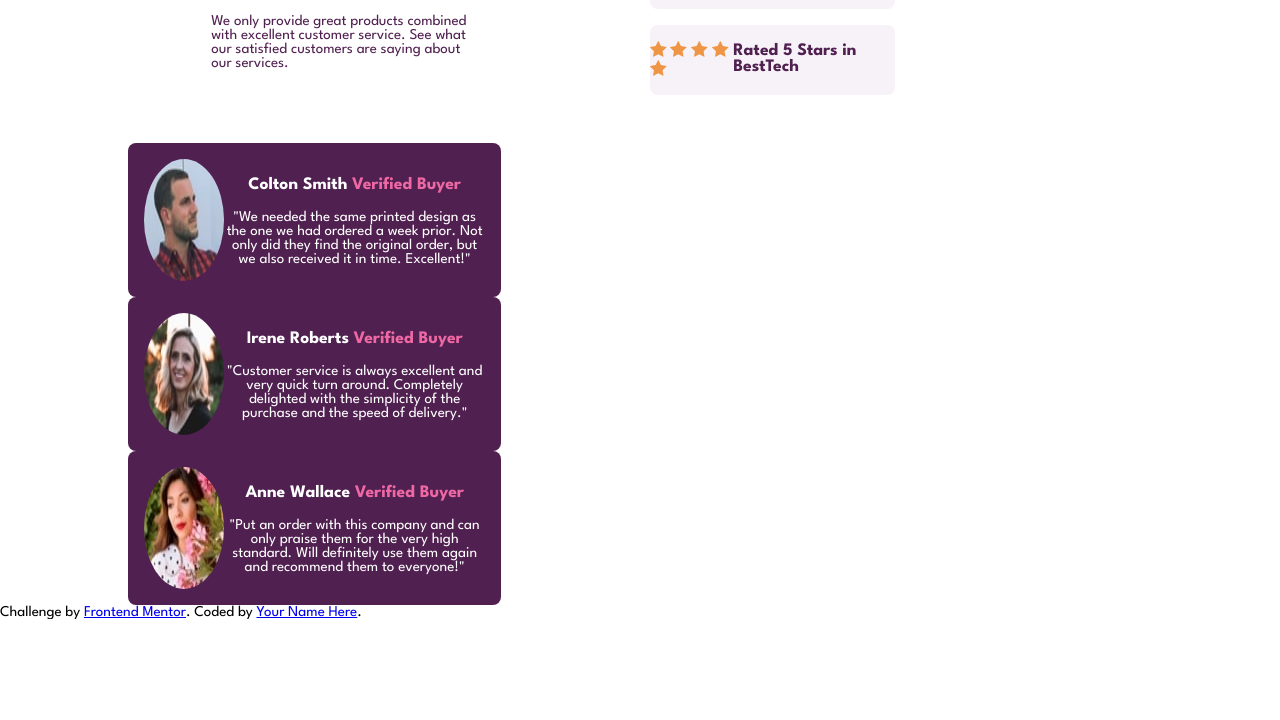
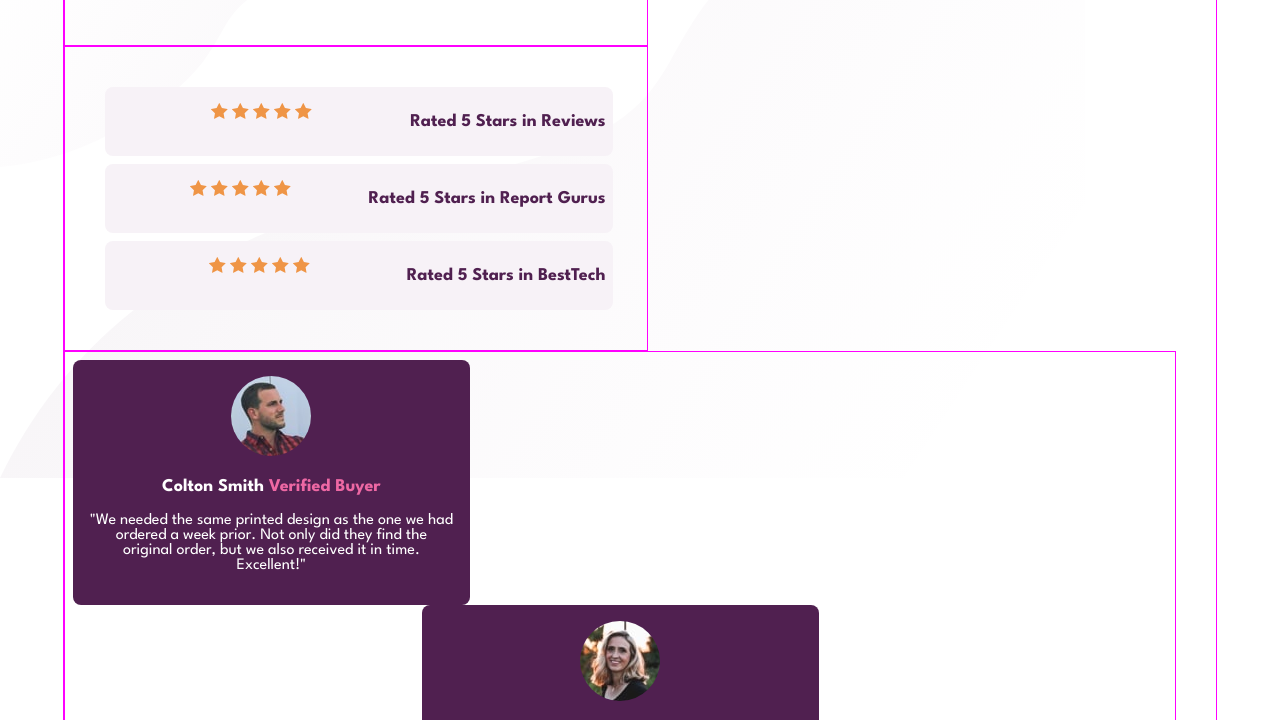
Before and after one commit to seigiakatsuka/social-proof-section-master, a plain HTML site: page index.html in a window 1280 px wide. Shown: the part 195-915 px from the top of the page. Before the commit the page ends 814 px from the top, so only its background shows below. Drawn offline with Linux system fonts and the light colour scheme.

Commit message:
styling changes

```diff
--- a/css/style.css
+++ b/css/style.css
@@ -18,18 +18,16 @@
 
 body {
   margin: 0;
-  font-size: 15px;
+  font-size: 1rem;
   font-family: var(--ff-primary);
+  color: var(--clr-neutral-600);
+  background-image:
+    url(../images/bg-pattern-top-desktop.svg),
+    url(../images/bg-pattern-bottom-desktop.svg);
+    background-repeat: no-repeat;
 }
 
-.section-one {
-  background-image: url("images/bg-pattern-top-desktop.svg") ;
-  color: var(--clr-accent-600);
-}
-
-.section-two {
-  background-image: url("images/gb-pattern-bottom-desktop.svg");
-}
+/*-- Typography --*/
 
 h1 {
   font-size: 2.5rem;
@@ -37,6 +35,7 @@ h1 {
 }
 
 h3 {
+  font-size: 1.125rem;
   color: var(--clr-accent-600);
 }
 
@@ -52,56 +51,49 @@ span {
 .customer-name {
   color: var(--clr-neutral-100)
 }
+
 /* -- Layout -- */
 
 .container {
+  display: flex;
+  flex-direction: column;
+  width: 90%;
   margin: 0 auto;
-  max-width: 80% ;
+  border: 1px solid magenta;
 }
 
 .columns {
-  display: flex;
+
 }
-/*-- section-one --*/
 
 .col-1 {
-  width: 25%;
-  text-align: left;
+  width: 45%;
   padding: 2rem;
-  margin: 0 5%;
+  border: 1px solid magenta;
 }
 
 .col-2 {
-  width: 30%;
-  padding: 2rem;
-  margin: 0 5%;
+  display: flex;
+  flex-direction: column;
+  width: 95%;
+  padding: .5rem;
+  border: 1px solid magenta;
 }
 
 .star-rating {
-  margin: 1rem;
+  margin: .5rem;
   display: flex;
-  justify-content: space-around;
+  justify-content: space-between;
+  padding: .5rem;
   background-color: var(--clr-neutral-300);
   border-radius: 8px;
-  width: 80%;
-
+  width: 95%;
 }
 .stars {
-  margin: 1rem auto;
+  margin: .5rem auto;
 }
 
-
-
-/*-- section-two --*/
-
-.col-3 {
-  width: 100%;
-}
-
-
 .customer {
-  display: flex;
-  justify-content: space-around;
   background-color: var(--clr-accent-600);
   color: var(--clr-neutral-100);
   width: 33.33%;
@@ -109,3 +101,15 @@ span {
   padding: 1rem;
   text-align: center;
 }
+
+.col-2 > .colton {
+  align-self: flex-start;
+}
+
+.col-2 > .irene {
+  align-self: center;
+}
+
+.col-2 > .anne {
+  align-self: flex-end;
+}
--- a/index.html
+++ b/index.html
@@ -21,11 +21,9 @@
   </head>
 
   <body>
+    <main>
+      <!-- User Love -->
     <div class="container">
-
-      <!-- User Love -->
-
-    <section class="section-one">
       <div class="columns">
         <div class="col-1">
           <h1>10,000+ of our users love our products.</h1>
@@ -36,7 +34,7 @@
 
         <!-- Star ratings -->
 
-      <div class="col-2">
+        <div class="col-1">
           <div class="star-rating one">
             <div class="stars">
               <img src="images/icon-star.svg" alt="star">
@@ -69,13 +67,12 @@
           </div>
         </div>
     </div>
-  </section>
+
 
 
 <!-- Customer reviews -->
-  <section class="section-two">
     <div class="columns">
-      <div class="col-3">
+      <div class="col-2">
         <div class="customer colton">
           <img class="customer-image" src="images/image-colton.jpg" alt="colton smith">
           <div>
@@ -109,7 +106,7 @@
         </div>
       </div>
     </div>
-  </section>
+
   </div>
 
     <div class="attribution">
@@ -118,5 +115,6 @@
         >Frontend Mentor</a
       >. Coded by <a href="#">Your Name Here</a>.
     </div>
+  </main>
   </body>
 </html>
```
Lines whose indentation alone changed are shown as unchanged.
